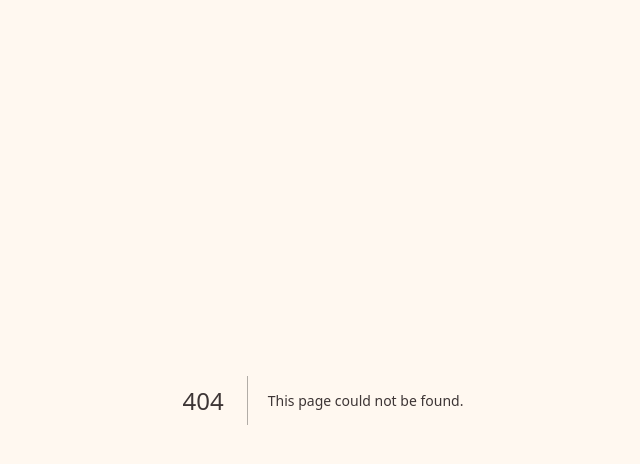
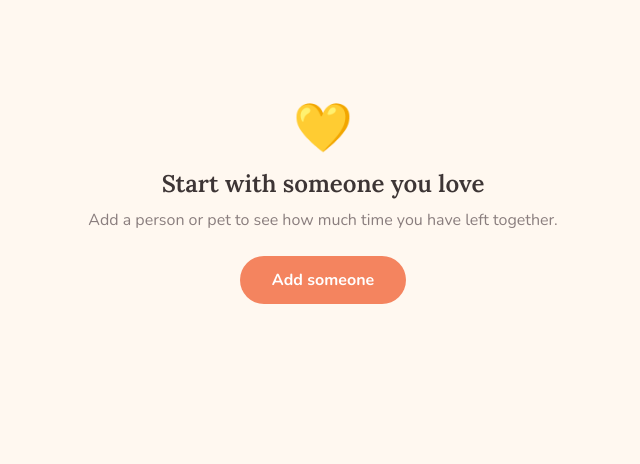
Before and after one commit to hobaek/life-calendar, a Next.js app: page /dashboard in a window 1280 px wide. Before the commit this address had no page. Shown: the top 464 px of the page, without its empty margins (317-957 px from the left). Built offline with nearby package versions, Linux system fonts and the light colour scheme.

Commit message:
feat: add dashboard page with subject CRUD

```diff
--- /dev/null
+++ b/src/app/dashboard/page.tsx
@@ -0,0 +1,92 @@
+"use client";
+
+import { useState, useEffect } from "react";
+import { Subject } from "@/lib/types";
+import { getSubjects, addSubject, updateSubject, deleteSubject } from "@/lib/storage";
+import SubjectCard from "@/components/SubjectCard";
+import SubjectFormModal from "@/components/SubjectFormModal";
+import DailyReminder from "@/components/DailyReminder";
+
+export default function DashboardPage() {
+  const [subjects, setSubjects] = useState<Subject[]>([]);
+  const [showModal, setShowModal] = useState(false);
+  const [editingSubject, setEditingSubject] = useState<Subject | undefined>();
+  const [loaded, setLoaded] = useState(false);
+
+  useEffect(() => {
+    setSubjects(getSubjects());
+    setLoaded(true);
+  }, []);
+
+  function handleSave(subject: Subject) {
+    if (editingSubject) {
+      updateSubject(subject);
+    } else {
+      addSubject(subject);
+    }
+    setSubjects(getSubjects());
+    setShowModal(false);
+    setEditingSubject(undefined);
+  }
+
+  function handleEdit(subject: Subject) {
+    setEditingSubject(subject);
+    setShowModal(true);
+  }
+
+  function handleDelete(id: string) {
+    if (confirm("Are you sure you want to remove this?")) {
+      deleteSubject(id);
+      setSubjects(getSubjects());
+    }
+  }
+
+  if (!loaded) return null;
+
+  return (
+    <main className="max-w-[900px] mx-auto p-6">
+      <DailyReminder subjects={subjects} />
+
+      {subjects.length === 0 && (
+        <div className="text-center py-20">
+          <div className="text-5xl mb-4">💛</div>
+          <h2 className="font-serif text-2xl font-semibold mb-2">Start with someone you love</h2>
+          <p className="text-lc-text-light mb-6">Add a person or pet to see how much time you have left together.</p>
+          <button onClick={() => setShowModal(true)}
+            className="px-8 py-3 bg-coral text-white rounded-button font-bold hover:opacity-90 transition-all">
+            Add someone
+          </button>
+        </div>
+      )}
+
+      {subjects.length > 0 && (
+        <div className="grid grid-cols-1 sm:grid-cols-2 lg:grid-cols-3 gap-4 mb-5">
+          {subjects.map((s) => (
+            <div key={s.id} className="relative group">
+              <SubjectCard subject={s} />
+              <div className="absolute top-2 right-2 hidden group-hover:flex gap-1">
+                <button onClick={(e) => { e.preventDefault(); handleEdit(s); }}
+                  className="w-8 h-8 rounded-full bg-card-bg shadow-card text-sm flex items-center justify-center hover:bg-empty">✏️</button>
+                <button onClick={(e) => { e.preventDefault(); handleDelete(s.id); }}
+                  className="w-8 h-8 rounded-full bg-card-bg shadow-card text-sm flex items-center justify-center hover:bg-empty">🗑</button>
+              </div>
+            </div>
+          ))}
+          <button onClick={() => { setEditingSubject(undefined); setShowModal(true); }}
+            className="bg-card-bg rounded-card p-5 shadow-card border-2 border-dashed border-light-gray flex flex-col items-center justify-center min-h-[180px] text-lc-text-light hover:border-coral hover:text-coral transition-all">
+            <div className="text-4xl mb-2">+</div>
+            <div className="text-sm font-semibold">Add someone</div>
+          </button>
+        </div>
+      )}
+
+      {showModal && (
+        <SubjectFormModal
+          onSave={handleSave}
+          onClose={() => { setShowModal(false); setEditingSubject(undefined); }}
+          subject={editingSubject}
+        />
+      )}
+    </main>
+  );
+}
```
